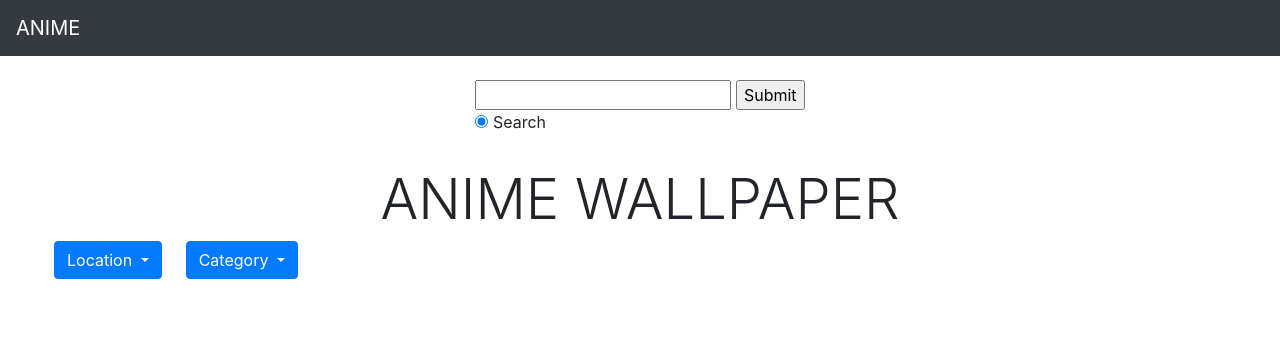
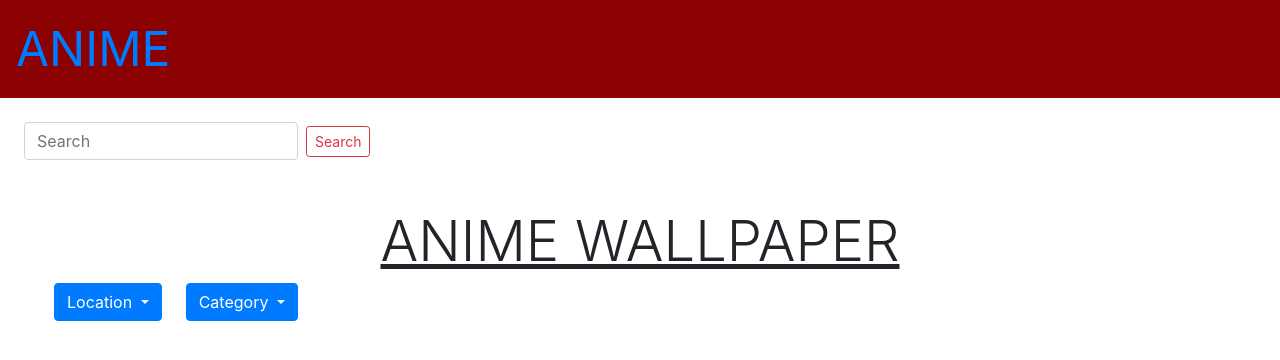
Before and after one commit to Ianodad/Gallery, a Django app: page / in a window 1280 px wide. Shown: the top 360 px of the page. Run offline with Django 3.2, Linux system fonts and the light colour scheme; data that the repository does not hold is empty; some libraries are stand-ins or nearby versions.

Commit message:
new search button

```diff
--- a/portraits/templates/navbar.html
+++ b/portraits/templates/navbar.html
@@ -1,4 +1,4 @@
-<nav class="navbar navbar-expand-sm bg-dark navbar-dark">
+<nav class="navbar navbar-expand-sm">
     <!-- Brand -->
     <a class="navbar-brand"
        href="">ANIME</a>
--- a/portraits/templates/portraits/home.html
+++ b/portraits/templates/portraits/home.html
@@ -4,7 +4,7 @@
 
 <div class="container-fluid">
 
-    <h1 class="display-4 text-center">ANIME WALLPAPER</h1>
+    <h1 class="display-4 text-center"><u>ANIME WALLPAPER</u></h1>
 
 
     <div class="container-fluid">
@@ -72,9 +72,12 @@
                         <button class="btn btn-outline-primary btn-rounded btn-md ml-4 text-center"
                                 data-dismiss="modal"
                                 type="button">Close</button>
-                            <input type="text" value="127.0.0.1.800{{portrait.image.url}}" id="myInput">
+                        <input type="text"
+                               value="127.0.0.1.800{{portrait.image.url}}"
+                               id="myInput">
 
-                        <button class="btn btn-outline-primary btn-rounded btn-md ml-4 text-center" onclick="myFunction()"
+                        <button class="btn btn-outline-primary btn-rounded btn-md ml-4 text-center"
+                                onclick="myFunction()"
                                 data-dismiss="modal"
                                 type="button">Copy text</button>
 
@@ -123,7 +126,6 @@ function myFunction() {
         /* Alert the copied text */
         alert("Copied the text: " + copyText.value);
     }
-
 </script>
 {% endblock %}
 
--- a/portraits/templates/search.html
+++ b/portraits/templates/search.html
@@ -1,26 +1,10 @@
 <div class="search d-flex flex-wrap justify-content-center m-4">
-    <div class="search-bar">
-        <form id="searchForm"
-              method="post">
-            <fieldset>
-
-                <input id="s"
-                       type="text" />
-
-                <input type="submit"
-                       value="Submit"
-                       id="submitButton" />
-
-                <div id="searchInContainer">
-                    <input type="radio"
-                           name="check"
-                           value="site"
-                           id="searchSite"
-                           checked />
-                    <label for="searchSite"
-                           id="siteNameLabel">Search</label>
-                </div>
-            </fieldset>
-        </form>
-    </div>
+    <form class="form-inline md-form mr-auto mb-4">
+        <input class="form-control mr-sm-2"
+               type="text"
+               placeholder="Search"
+               aria-label="Search">
+        <button class="btn btn-elegant btn-rounded btn-sm my-0 btn-outline-danger"
+                type="submit">Search</button>
+    </form>
 </div>
--- a/static/css/base.css
+++ b/static/css/base.css
@@ -3,3 +3,12 @@
 p {
     color: green;
 }
+
+.navbar {
+    background-color: #8B0000;
+
+}
+
+.navbar-brand {
+    font-size: 3em;
+}
```
Lines whose indentation alone changed are shown as unchanged.
